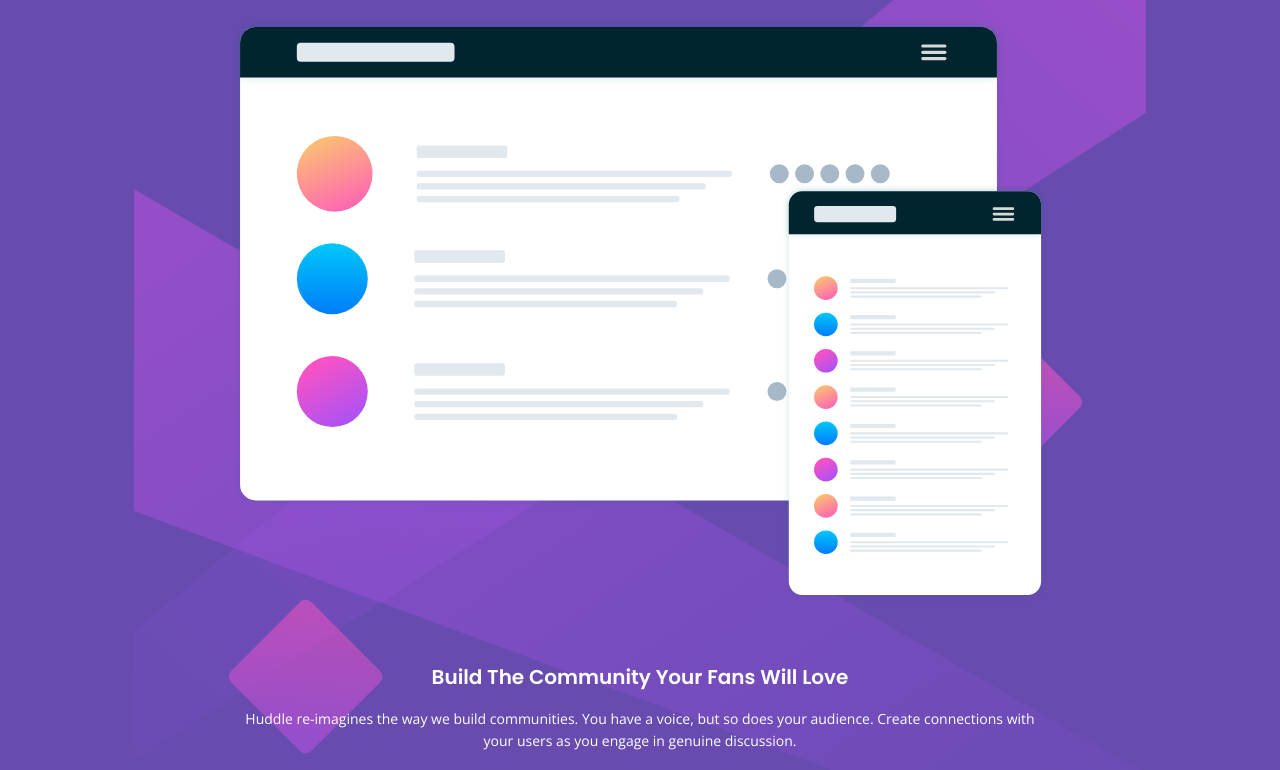
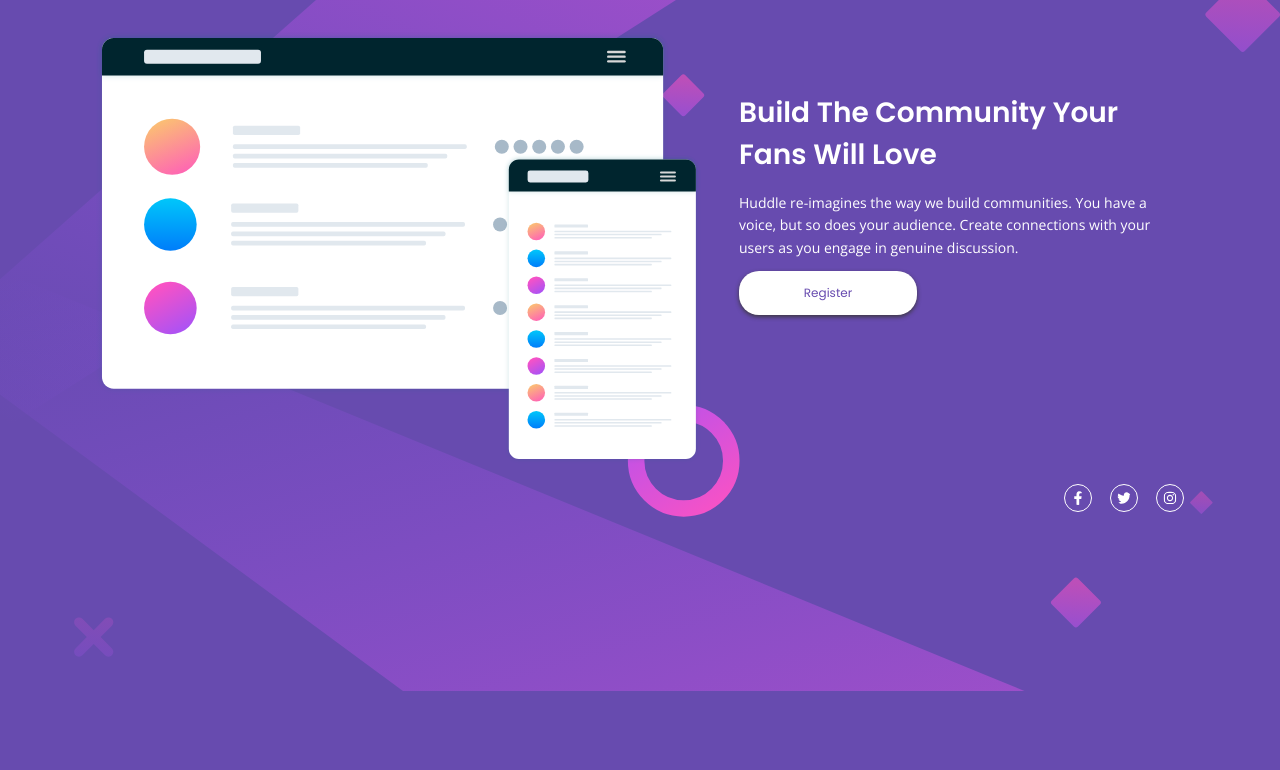
Before and after one commit to arif-khan-dh/huddlelandingpage_fm-ch-n, a plain HTML site: page index.html in a window 1280 px wide. Shown: the part 86-856 px from the top of the page. After the commit the page ends 800 px from the top, so only its background shows below. Drawn offline with nearby package versions, Linux system fonts and the light colour scheme.

Commit message:
Completed

```diff
--- a/app/scss/__content_cta.scss
+++ b/app/scss/__content_cta.scss
@@ -1,14 +1,48 @@
 .content_cta {
 
+    @include breakpoint-up(medium) {
+        flex: 1 1 0px;
+        padding-left: toRem(28px);
+    }
+
+    @include breakpoint-up(large) {
+        padding-left: toRem(38px);
+    }
+
+    @include breakpoint-up(xlarge) {
+        padding-left: toRem(48px);
+    }
 
     .text {
         padding: toRem(20px) toRem(12px);
+
+        @include breakpoint-up(small) {
+
+        }
+
+        @include breakpoint-up(medium) {
+            text-align: left;
+            padding: toRem(20px) 0px toRem(12px);
+        }
+
+        @include breakpoint-up(large) {
+            padding-top: toRem(60px);
+        }
 
 
         .title {
             font-family: "Poppins", sans-serif;
             font-size: $font-lg;
             font-weight: 700;
+
+
+            @include breakpoint-up(medium) {
+                font-size: $font-lg;
+            }
+
+            @include breakpoint-up(large) {
+                font-size: $font-xxlg;
+            }
         }
 
         .subtitle {
@@ -19,16 +53,32 @@
     }
 
     .btn {
+        cursor: pointer;
         font-family: "Poppins", sans-serif;
         background-color: white;
         color: $violet;
         font-size: $font-xxsm;
         width: 55%;
-        // height: toRem();
         line-height: 2.3em;
         margin: 0 auto toRem(5px);
         padding: toRem(4px) 0;
         border-radius: toRem(20px);
         box-shadow: 0 2px 4px rgba($color: #383636, $alpha: 0.9);
+        transition: background-color 200ms ease-in-out;
+
+        @include breakpoint-up(medium) {
+            margin-left: 0px;
+            margin-bottom: 0px;
+            line-height: 3em;
+            width: 50%;
+        }
+
+        @include breakpoint-up(large) {
+            width: 40%;
+        }
+
+        &:hover {
+            background-color: $softMegenta;
+        }
     }
 }
--- a/app/scss/__content_hero.scss
+++ b/app/scss/__content_hero.scss
@@ -1,6 +1,15 @@
 .content_hero {
      padding: toRem(40px) 0;
     // padding-top: toRem(40px);
+
+    @include breakpoint-up(small) {
+        padding-bottom: toRem(20px);
+    }
+
+    @include breakpoint-up(medium) {
+        flex: 1 1 160px;
+        padding-top: 0px;
+    }
 
     img {
         width: 100%;
--- a/app/scss/_content.scss
+++ b/app/scss/_content.scss
@@ -3,5 +3,10 @@
 
 // height - 76.25% of container (800px)
 .content {
-    // height: 76.25%;
+
+    @include breakpoint-up(medium) {
+        display: flex;
+        padding-top: toRem(48px);
+    }
+
 }
--- a/app/scss/_footer.scss
+++ b/app/scss/_footer.scss
@@ -1,12 +1,27 @@
 .footer {
-    margin-top: auto;
+    margin-top: toRem(50px);
+
+
+    @include breakpoint-up(large) {
+        margin-top: 0px;
+    }
 
     .socials {
-        margin: toRem(40px) auto ;
-        // margin: 0 auto;
-        width: 50%;
+        margin: 0px auto ;
+        width: 40%;
+
         display: flex;
-        justify-content: space-evenly;
+        justify-content: space-between;
+
+        @include breakpoint-up(small) {
+            margin-top: 0;
+            margin-bottom: 0;
+            max-width: toRem(120px);
+        }
+
+        @include breakpoint-up(medium) {
+            float: right;
+        }
 
         svg {
             width: toRem(28px);
@@ -14,6 +29,20 @@
             border: 1px solid white;
             border-radius: 50%;
             padding: toRem(6px);
+            cursor: pointer;
+            transition: border-color 200ms ease-in-out;
+
+            &:hover {
+                border-color: $softMegenta;
+            }
+
+            path {
+                transition: fill 200ms ease-in-out;
+            }
+
+            &:hover path{
+                fill: $softMegenta;
+            }
         }
     }
 }
--- a/app/scss/_globals.scss
+++ b/app/scss/_globals.scss
@@ -32,6 +32,13 @@
     background-size: contain;
     background-position: top;
 
+    @include breakpoint-up(medium) {
+        background-image: url(../../images/bg-desktop.svg);
+        // background-position: lef;
+        background-size: contain;
+
+    }
+
     display: flex;
     justify-content: center;
 
@@ -43,4 +50,17 @@
     padding: 0 toRem(40px) 0;
     display: flex;
     flex-flow: column nowrap;
+
+    @include breakpoint-up(medium) {
+        width: 90%;
+        padding: 0;
+    }
+
+    @include breakpoint-up(large) {
+        width: 85%;
+    }
+
+    @include breakpoint-up(xlarge) {
+        width: toRem(1137px);
+    }
 }
--- a/app/scss/_header.scss
+++ b/app/scss/_header.scss
@@ -2,8 +2,8 @@
     display: flex;
     justify-content: start;
     align-items: flex-end;
-    // height: toRem(20px);
-    height: 8.5%;
+    height: toRem(70px);
+    // height: 8.5%;
 
     .logo {
         // height: toRem(30px);
--- a/app/scss/_mixins.scss
+++ b/app/scss/_mixins.scss
@@ -12,7 +12,7 @@
 
 // $breakpoint-up: ("xxlarge": toRem(1160px), "xlarge": toRem(1030px), "large": toRem(970px), "medium": toRem(613px)) ;
 // $breakpoint-up: ("xxlarge": toRem(1220px), "xlarge": toRem(1130px), "large": toRem(1030px), "medium": toRem(970px), "small": toRem(612px));
-$breakpoint-up: ("xxlarge": toRem(1220px), "xlarge": toRem(1130px), "large": toRem(1030px), "medium": toRem(1060px), "small": toRem(612px));
+$breakpoint-up: ("xxlarge": toRem(1220px), "xlarge": toRem(1340px), "large": toRem(1030px), "medium": toRem(720px), "small": toRem(524px));
 
 @mixin breakpoint-down ($size) {
     @media (max-width: map-get($breakpoint-down, $size)){
```
Also changed, not shown: dist/styles/styles.css, 2 other files.
